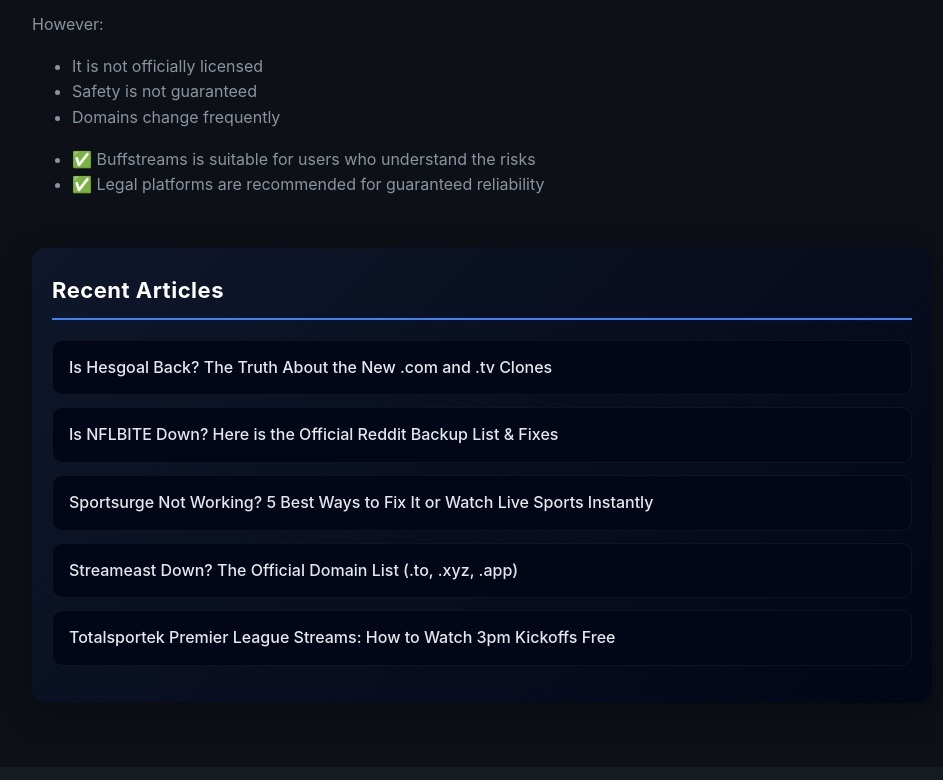
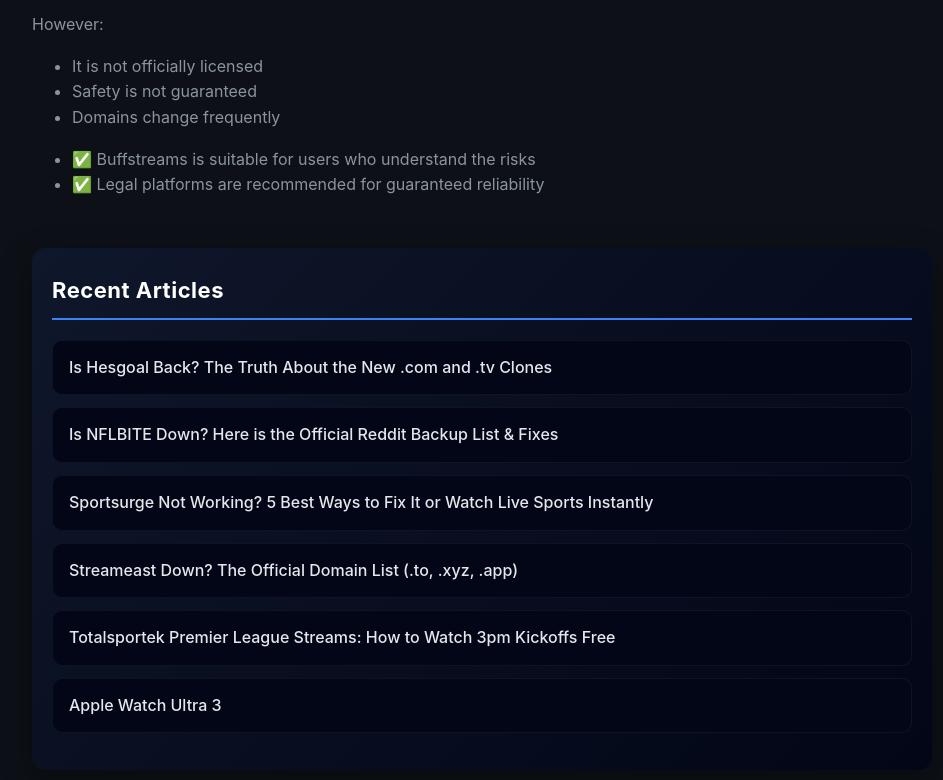
Before and after one commit to arkhanarkhan82/buffstreams, a plain HTML site: page index.html in a window 1280 px wide. Shown: the part 9722-10502 px from the top of the page, without its empty margins (158-1101 px from the left). Drawn offline with Linux system fonts and the light colour scheme; no server answers.

Commit message:
Update index.html

```diff
--- a/index.html
+++ b/index.html
@@ -727,6 +727,9 @@
 		  <div class="article-link">
 			  <a href="/blog/Totalsportek-Premier-League-Streams/">Totalsportek Premier League Streams: How to Watch 3pm Kickoffs Free</a>
 		  </div>
+		  <div class="article-link">
+			  <a href="https://exactwatch.shop/">Apple Watch Ultra 3</a>
+		  </div>
 	  </div>
 
 
```
